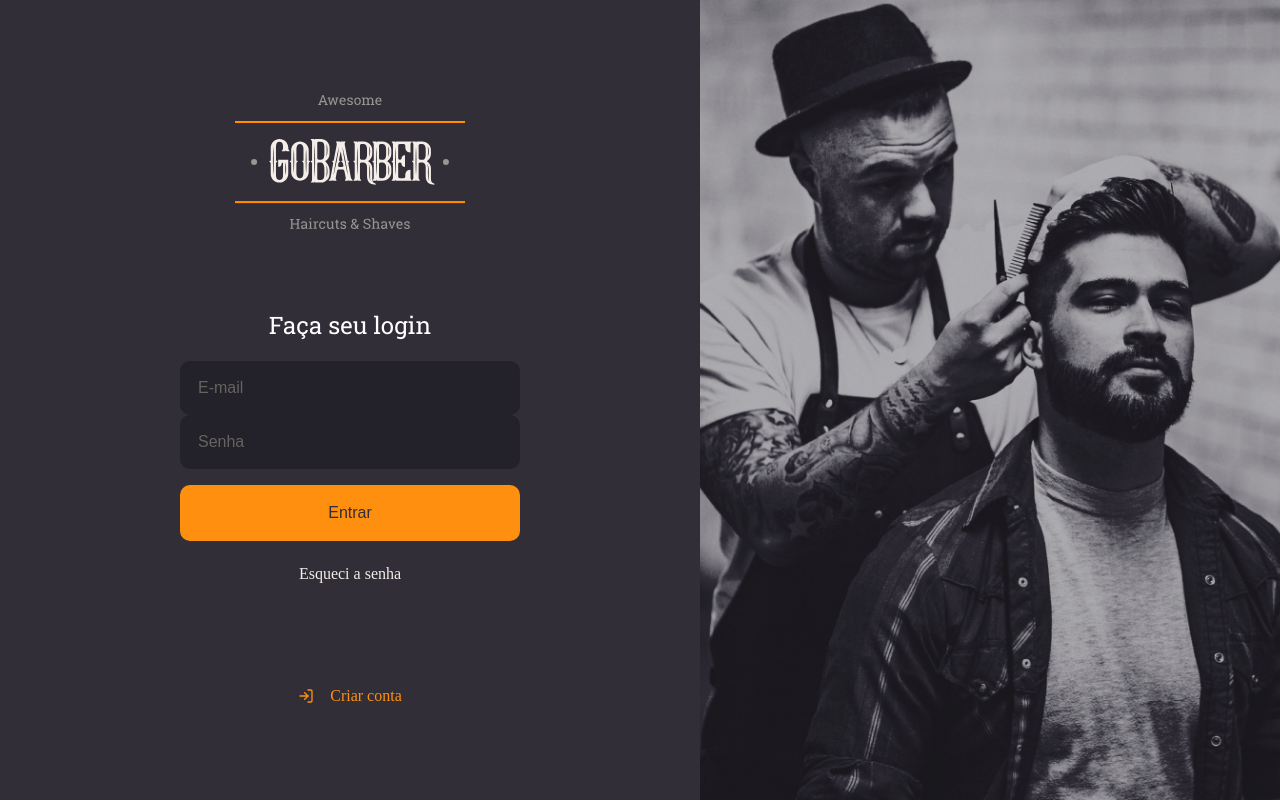
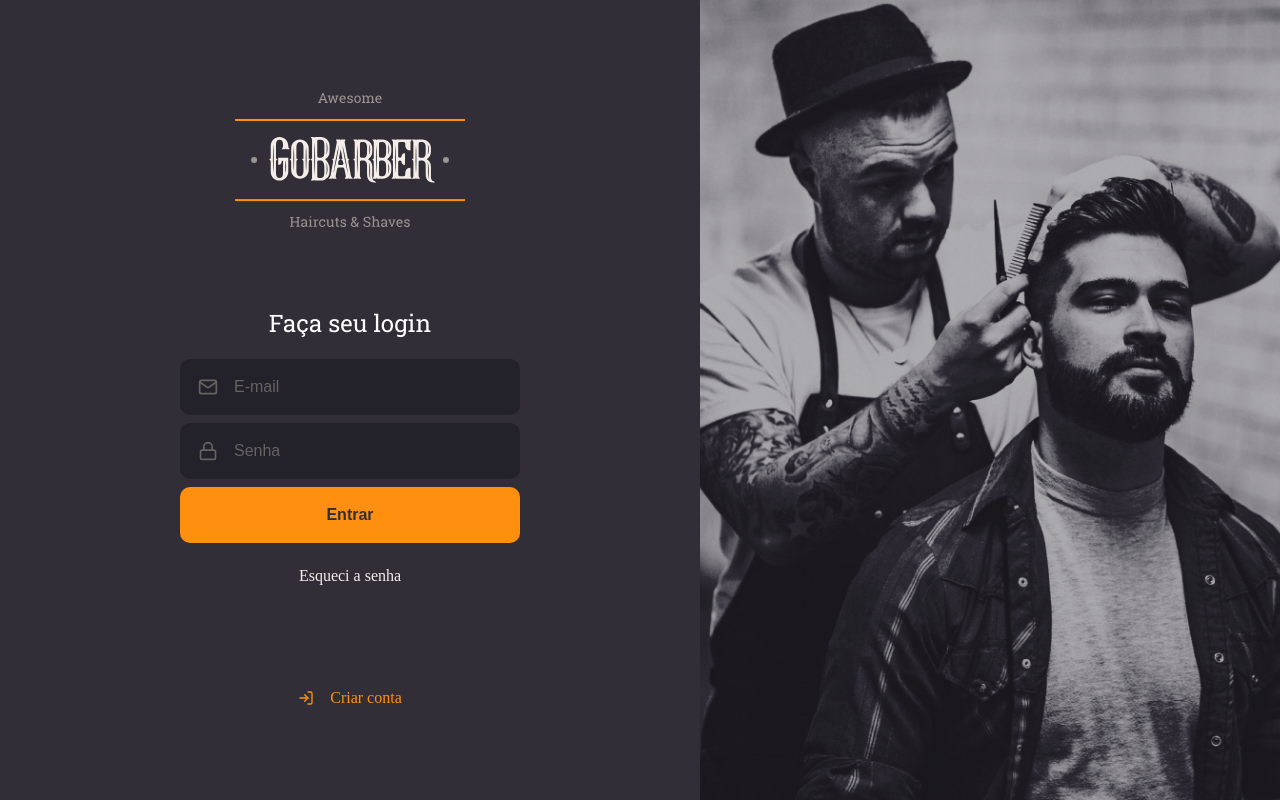
Before and after one commit to kleysoncastro/gobarber-web, a React (Create React App) app: page / in a window 1280 px wide. Built offline with nearby package versions, Linux system fonts and the light colour scheme.

Commit message:
Styles: estilos de componentes Buuton e Input 	separação de componentes e estilizações finalizados

```diff
--- a/src/components/Button/styles.ts
+++ b/src/components/Button/styles.ts
@@ -1,3 +1,30 @@
 import styled from 'styled-components';
+import { shade } from 'polished';
 
-export const Container = styled.div``;
+export const Container = styled.div`
+  display: flex;
+
+  background: #ff900f;
+  height: 56px;
+  border-radius: 10px;
+  border: 0;
+  padding: 0 16px;
+  color: #312e38;
+  width: 100%;
+  font-weight: 500px;
+  margin-top: 16px;
+
+  transition: background-color 0.2s;
+
+  &:hover {
+    background: ${shade(0.2, '#ff900f')};
+  }
+
+  button {
+    flex: 1;
+    border: 0;
+    background: transparent;
+    color: #312e38;
+    font-weight: bold;
+  }
+`;
--- a/src/components/Input/index.tsx
+++ b/src/components/Input/index.tsx
@@ -1,14 +1,16 @@
 import React, { HTMLAttributes } from 'react';
-
+import { IconBaseProps } from 'react-icons';
 import { Container } from './styles';
 
 interface InputProps extends HTMLAttributes<HTMLInputElement> {
   name: string;
+  icon?: React.ComponentType<IconBaseProps>;
 }
 
-const Button: React.FC<InputProps> = props => (
+const Button: React.FC<InputProps> = ({ icon: Icon, ...rest }) => (
   <Container>
-    <input {...props} />
+    {Icon && <Icon size={20} />}
+    <input {...rest} />
   </Container>
 );
 
--- a/src/components/Input/styles.ts
+++ b/src/components/Input/styles.ts
@@ -1,3 +1,31 @@
 import styled from 'styled-components';
 
-export const Container = styled.div``;
+export const Container = styled.div`
+  background: #232129;
+  border-radius: 10px;
+  border: 2px solid #232129;
+  padding: 16px;
+  width: 100%;
+  color: #666360;
+
+  display: flex;
+  align-items: center;
+
+  & + div {
+    margin-top: 8px;
+  }
+
+  input {
+    flex: 1;
+    background: transparent;
+    border: 0;
+    color: #f4ede8;
+    &::placeholder {
+      color: #666360;
+    }
+  }
+
+  svg {
+    margin-right: 16px;
+  }
+`;
--- a/src/pages/SingIn/index.tsx
+++ b/src/pages/SingIn/index.tsx
@@ -1,5 +1,5 @@
 import React from 'react';
-import { FiLogIn } from 'react-icons/fi';
+import { FiLogIn, FiMail, FiLock } from 'react-icons/fi';
 
 import Input from '../../components/Input';
 import Button from '../../components/Button';
@@ -15,8 +15,8 @@ const SignIn: React.FC = () => {
 
         <form>
           <p>Faça seu login</p>
-          <Input name="email" placeholder="E-mail" />
-          <Input name="password" placeholder="Senha" />
+          <Input icon={FiMail} name="email" placeholder="E-mail" />
+          <Input icon={FiLock} name="password" placeholder="Senha" />
 
           <Button type="submit">Entrar</Button>
           <a href="forgot">Esqueci a senha</a>
--- a/src/pages/SingIn/styles.ts
+++ b/src/pages/SingIn/styles.ts
@@ -30,42 +30,6 @@ export const Content = styled.div`
 
     h1 {
       margin-bottom: 24px;
-    }
-
-    input {
-      background: #232129;
-      border-radius: 10px;
-      border: 2px solid #232129;
-      padding: 16px;
-      width: 100%;
-      color: #f4ede8;
-
-      &::placeholder {
-        color: #666360;
-      }
-
-      & + input {
-        margin-top: 8px;
-      }
-    }
-
-    button {
-      background: #ff900f;
-      height: 56px;
-      border-radius: 10px;
-      border: 0;
-      padding: 16px;
-      width: 100%;
-      color: #312e38;
-      width: 100%;
-      font-weight: 500px;
-      margin-top: 16px;
-
-      transition: background-color 0.2s;
-
-      &:hover {
-        background: ${shade(0.2, '#ff900f')};
-      }
     }
 
     a {
```
